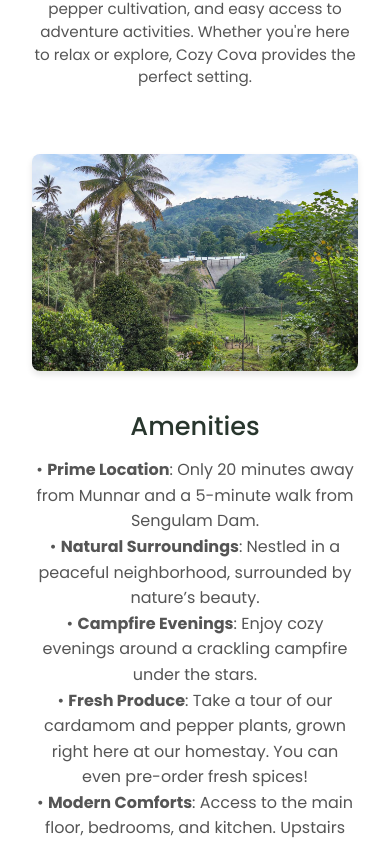
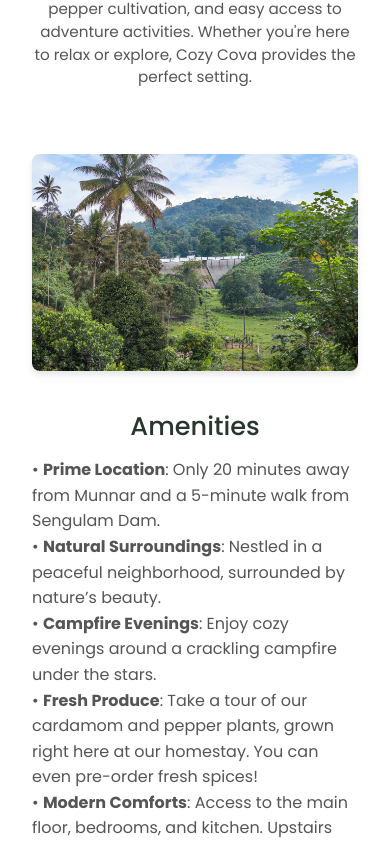
Before and after one commit to vaisakh49/cozycova, a React (Vite) app: page / in a window 390 px wide. Shown: the part 1058-1902 px from the top of the page. Built offline with nearby package versions, Linux system fonts and the light colour scheme.

Commit message:
about section style updated

```diff
--- a/src/components/AboutSection.css
+++ b/src/components/AboutSection.css
@@ -1,8 +1,6 @@
 /* Main Container for About Section */
 .about-section-wrapper {
   padding: 40px 20px;
-  /* background-color: #f9f9f9; */
-  /* gap: 200px; */
 }
 
 /* About Section Styling */
@@ -51,6 +49,7 @@
   font-size: 1.6rem;
   color: #28362d;
   margin-bottom: 15px;
+  text-align: center;
 }
 
 .about-text p {
@@ -112,7 +111,7 @@
 
   .about-section-row {
     flex-direction: column;
-    text-align: center;
+    text-align: left;
   }
 
   .about-text {
```
